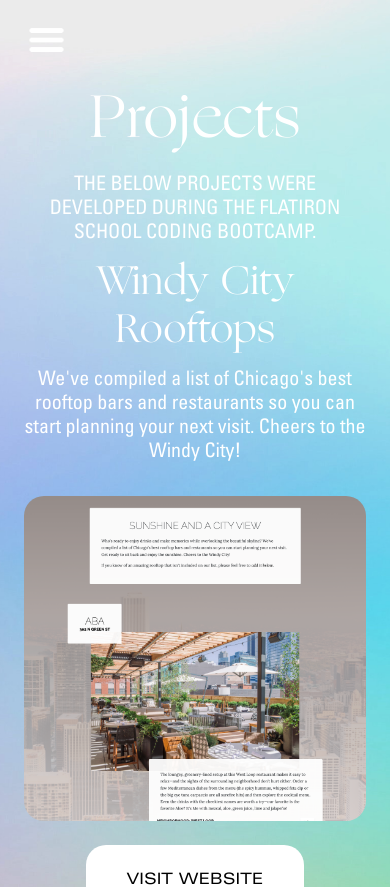
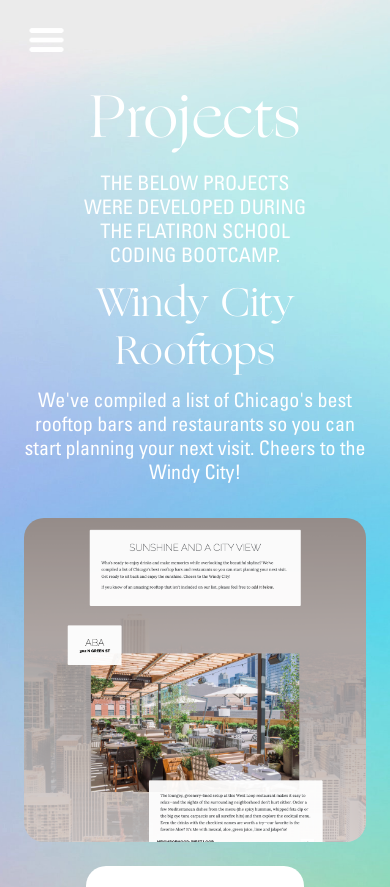
Before and after one commit to lexisandoval/portfolio, a React (Create React App) app: page /projects in a window 390 px wide. Shown: the top 887 px of the page. Built offline with nearby package versions, Linux system fonts and the light colour scheme.

Commit message:
Small mobile styling update

```diff
--- a/src/App.css
+++ b/src/App.css
@@ -307,4 +307,8 @@
   .mobilespacer {
     padding: 5% !important;
   }
+
+  .max500 {
+    width: 70% !important;
+  }
 }
```
